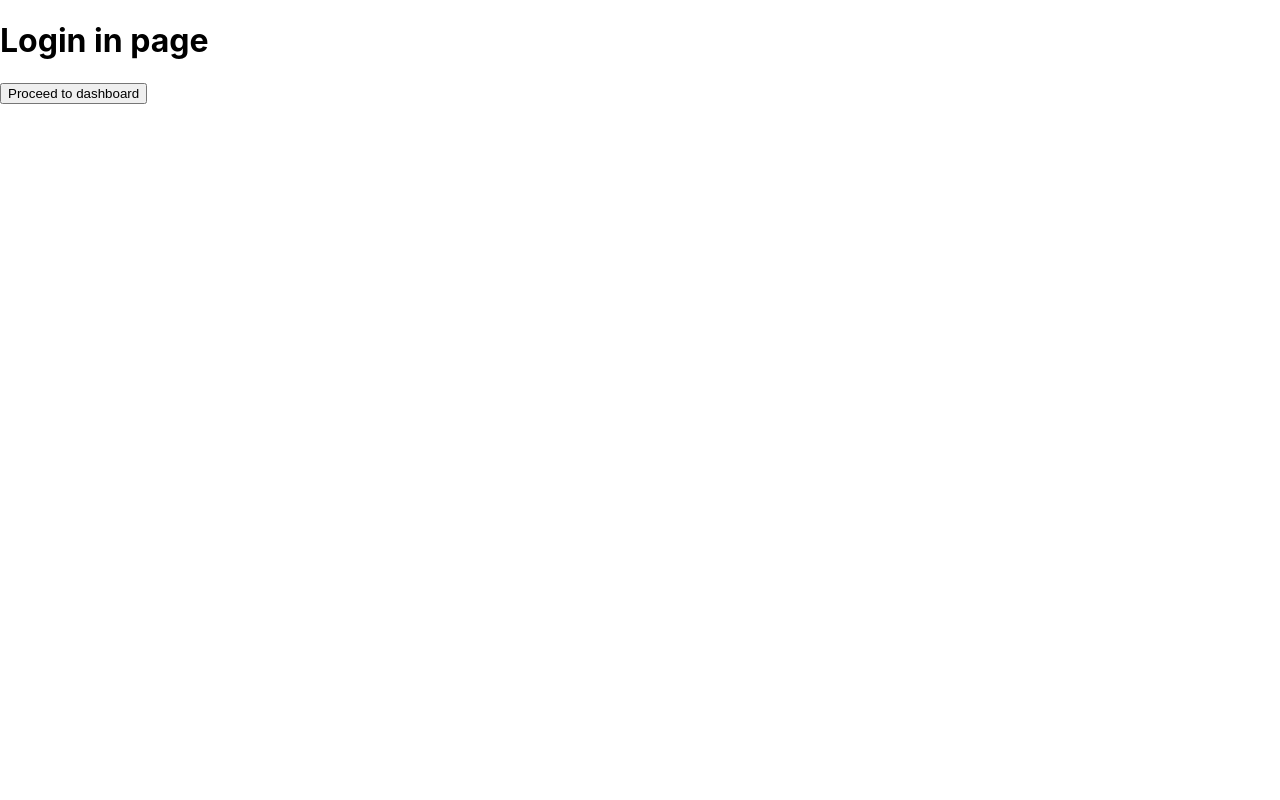
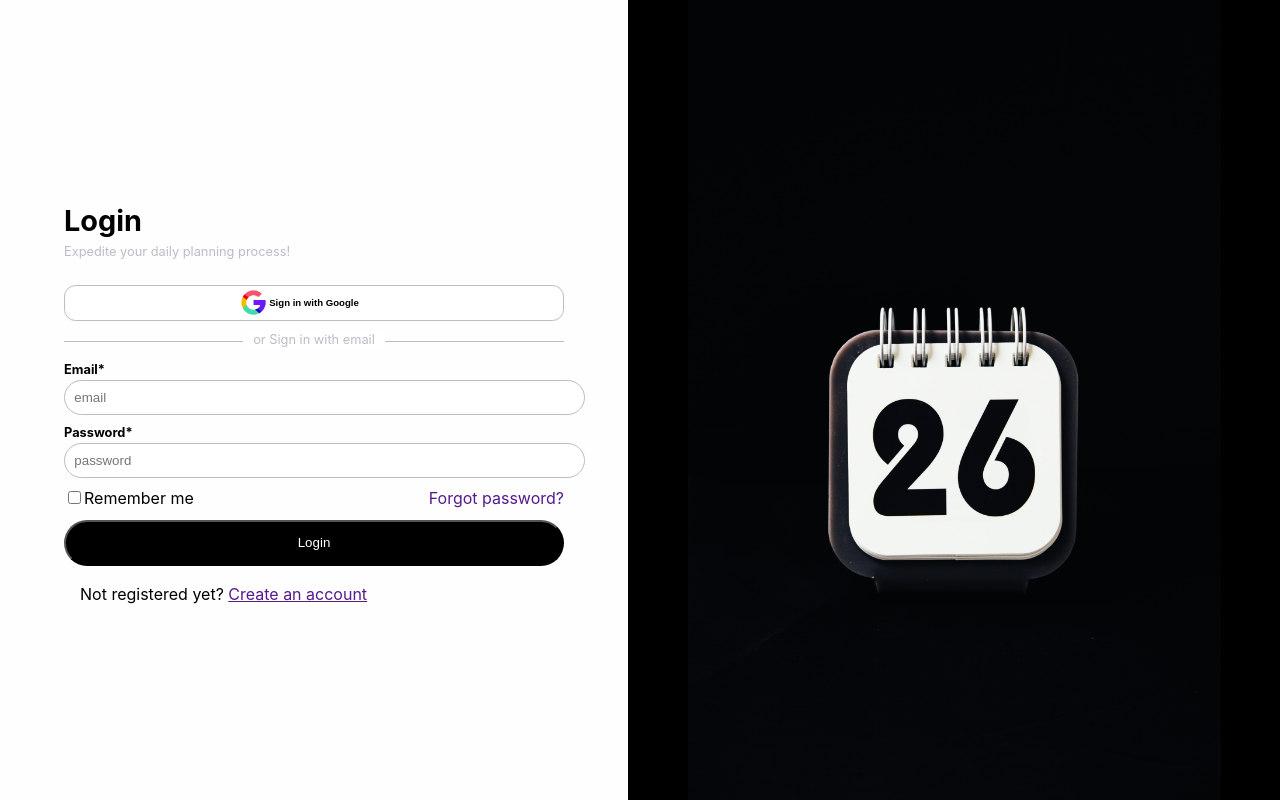
Before and after one commit to clement-okyere/AwesomeTodo, a React (Create React App) app: page /login in a window 1280 px wide. Built offline with nearby package versions, Linux system fonts and the light colour scheme.

Commit message:
designed log in screens

```diff
--- a/src/Domain/HomePage/style.css
+++ b/src/Domain/HomePage/style.css
@@ -1,6 +1,5 @@
 .main {
     display: grid;
-    background-color: #ddf4ff;
     grid-template-columns: 1.2fr 0.8fr;
     height: 100vh;
     color: white;
@@ -44,7 +43,6 @@
 }
 
 .feature_image {
-    background-color: bisque;
     background-image: url("../../assets/images/feature_image_homepage.jpg");
     background-size: cover;
      background-repeat: no-repeat;
--- a/src/Domain/Login/index.tsx
+++ b/src/Domain/Login/index.tsx
@@ -1,5 +1,6 @@
 import React from "react";
 import { useHistory } from "react-router-dom";
+import './style.css';
 
 const LoginPage = () => {
    const history = useHistory();
@@ -8,12 +9,63 @@ const LoginPage = () => {
      history.push("/dashboard");
    };
 
-    return(
-    <>
-        <h1>Login in page</h1>
-        <button onClick={dashboardClickHandler}>Proceed to dashboard</button>
-        </>
-    )
+    return (
+      <div className="login_page">
+        <div className="left">
+          <div className="sub_left">
+            <div className="heading">
+              <h2>Login</h2>
+              <span className="subheading">
+                Expedite your daily planning process!
+              </span>
+            </div>
+
+            <div className="social_login">
+              <button>Sign in with Google</button>
+            </div>
+
+            <div className="email_sign_in">
+              <h4>
+                <span>or Sign in with email</span>
+              </h4>
+
+              <div className="form_group">
+                <label htmlFor="email">Email*</label>
+                <input id="email" type="email" placeholder="email" />
+              </div>
+
+              <div className="form_group">
+                <label htmlFor="password">Password*</label>
+                <input id="password" type="password" placeholder="password" />
+              </div>
+
+              <div className="miscellaneous">
+                <div className="remember_me">
+                  <input id="remember_me" type="checkbox" />
+                  <label htmlFor="remember_me">Remember me</label>
+                </div>
+                <span className="forgot_password">Forgot password?</span>
+              </div>
+
+              <div className="submit_btn">
+                <button type="submit"
+                  onClick={dashboardClickHandler}>
+                  Login
+                </button>
+              </div>
+
+              <div className="signup_info">
+                <span>
+                  Not registered yet? <a href="">Create an account</a>
+                </span>
+              </div>
+            </div>
+          </div>
+        </div>
+
+        <div className="right">Hello</div>
+      </div>
+    );
 };
 
 export default LoginPage;
--- /dev/null
+++ b/src/Domain/Login/style.css
@@ -0,0 +1,136 @@
+.login_page {
+    display: flex;
+    background-color: rgb(22,29,34);
+    justify-content: center;
+    align-content: center;
+    height: 100vh;
+}
+
+.left {
+    display: block;
+    background-color: #FFFEFF;
+    padding: 2em;
+    padding-left: 4em;
+    padding-right: 4em;
+    display: flex;
+    justify-content: center;
+    align-content: center;
+    flex: 0.8;
+}
+
+.sub_left {
+    align-self: center;
+    width: 500px;
+}
+
+.left .heading h2 {
+    font-size: 1.8em;
+    margin-bottom: 0.2em;
+}
+
+.left span.subheading {
+    display: block;
+    font-size: 0.8em;
+    margin-bottom: 2em;
+    color: rgb(189,187,199);
+}
+
+.social_login {
+    width: 100%;
+    margin-bottom: 1.1em;
+}
+.social_login  button{
+    width: 100%;
+    background-color: white;
+    padding: 1.2em;
+    border-radius: 1.2em;
+    background-image: url("../../assets/images/icons8-google-48.png");
+    background-repeat: no-repeat;
+    background-position: 37% 35%;
+    background-size: 5.8%;
+    text-align: center;
+    border: 1px solid rgb(189,187,199);
+    font-weight: bold;
+    /* height: ; */
+    font-size: 0.6em;
+}
+
+.email_sign_in h4 {
+   width: 100%;
+   text-align: center;
+   border-bottom: 1px solid rgb(189,187,199);
+   line-height: 0.1em;
+   margin: 10px 0 20px;
+   font-weight: normal;
+}
+
+.email_sign_in h4 span {
+    background:#fff;
+    padding:0 10px;
+    color: rgb(189,187,199);
+    font-size: 0.8em;
+}
+
+
+.form_group {
+    margin: 0 0 0.6em 0;
+}
+.email_sign_in .form_group label {
+    display: block;
+    font-weight: bold;
+    font-size: 0.8em;
+}
+
+.email_sign_in .form_group input {
+    display: block;
+    width: 100%;
+    padding: 0.7em;
+    border: 1px solid rgb(189,187,199) !important;
+    border-radius: 2em;
+    margin: 0.2em 0 0.2em 0em;
+}
+
+.email_sign_in .form_group input:focus {
+    display: block;
+    width: 100%;
+    padding: 0.3em;
+    outline: none;
+    border: 1px solid black !important;
+    border-radius: 2em;
+    margin: 0.2em 0 0.2em 0em;
+}
+
+.email_sign_in .miscellaneous {
+    display: flex;
+    flex-direction: row;
+    justify-content: space-between;
+    width: 100%;
+    margin: 0.4em 0 0.6em 0em;
+}
+
+.forgot_password {
+    color: rgb(85,26,139);
+}
+
+.email_sign_in .submit_btn button {
+    width: 100%;
+    background-color: black;
+    color: white;
+    padding: 1em;;
+    border-radius: 2em;
+    margin: 0.2em 0 0.2em 0em;
+}
+
+.email_sign_in .signup_info  {
+    padding: 1em;;
+}
+
+
+.right {
+    background: black;
+    background-image: url("../../assets/images/login_feature_image.jpg");
+    background-size: contain;
+    background-repeat: no-repeat;
+    background-position: 50% 0;
+    flex: 1.2;
+}
```
